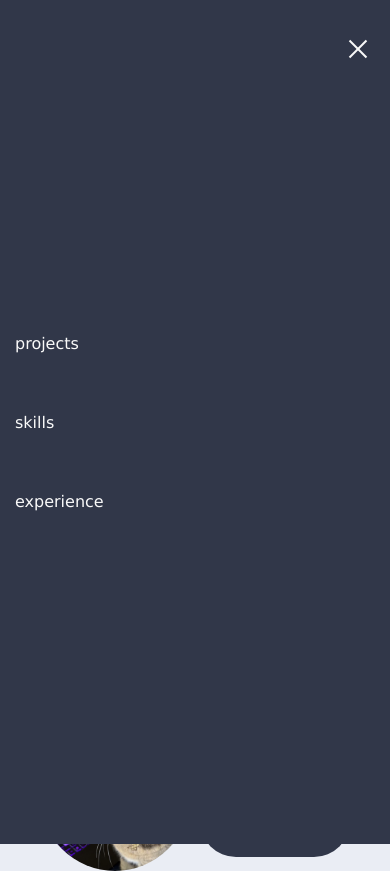
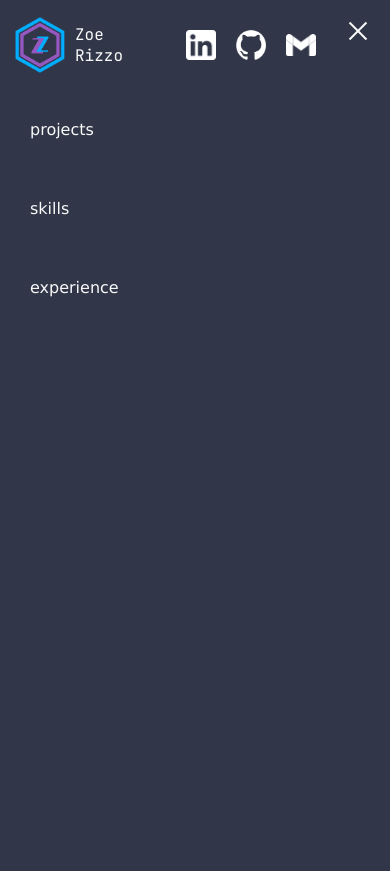
Before and after one commit to zizz-0/zizz-0.github.io, a plain HTML site: page index.html in a window 390 px wide. Both pictures are taken after a click on the label 358 px from the left and 45 px from the top of the page. Drawn offline with Linux system fonts and the light colour scheme.

Commit message:
drop down menu works correctly

```diff
--- a/styles.css
+++ b/styles.css
@@ -39,7 +39,7 @@ ul {
     top: 0;
     width: 100%;
     height: 90px;
-    z-index: 5;
+    z-index: 10;
 }
 
 .logo {
@@ -75,7 +75,6 @@ ul {
     position: fixed;
     background-color: var(--bluegray);
     overflow: hidden;
-    z-index: 10;
 }
 
 .menu a{
@@ -94,14 +93,11 @@ ul {
     transition: max-height .5s ease-out;
 }
 
-.hamb{
+.hamb {
     display: flex;
     cursor: pointer;
-    align-items: flex-end;
-    justify-self: end;
     margin-left: auto;
-    float: right;
-    padding: 40px 20px;
+    padding: 30px 20px;
     z-index: 20;
 }
 
@@ -205,6 +201,34 @@ body:has(.side-menu:checked) {
     .logo span {
         margin-right: 10px;
         margin-left: 10px;
+    }
+
+    .nav {
+        display: flex;
+        flex-direction: column;
+        align-items: flex-start;
+        width: 100%;
+        background-color: var(--bluegray);
+        overflow: hidden;
+        max-height: 0;
+        transition: max-height 0.5s ease-out;
+    }
+
+    .nav {
+        position: fixed;
+        top: 90px;
+        max-height: 0;
+        overflow: hidden;
+        transition: max-height 0.5s ease-out;
+    }
+
+    .nav ul {
+        margin-left: 15px;
+    }
+
+    .side-menu:checked ~ nav{
+        max-height: 100%;
+        top: 90px;
     }
 
     .type-flex {
```
